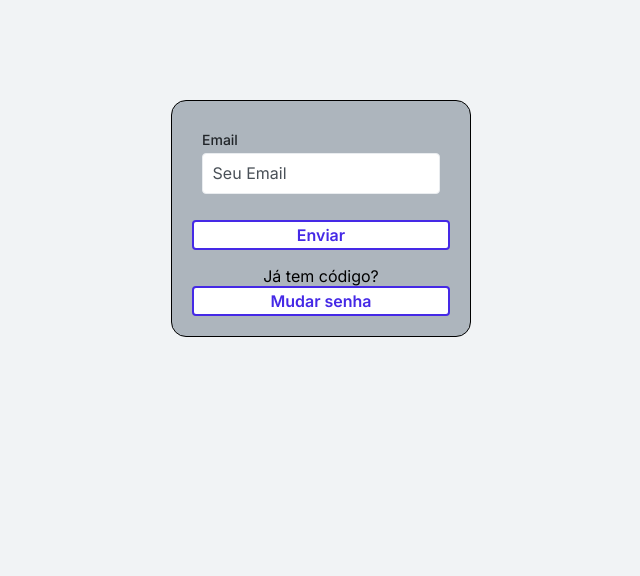
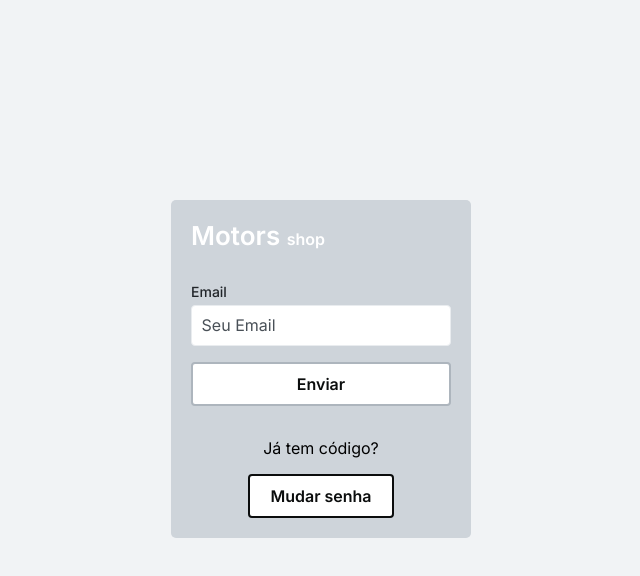
Before and after one commit to projeto-final-grupo07/frontend-project-ff-m6, a React (Create React App) app in the folder client/: page /recoverPassword in a window 1280 px wide. Shown: the top 576 px of the page, without its empty margins (319-959 px from the left). Built offline with nearby package versions, Linux system fonts and the light colour scheme.

Commit message:
fix: change and recover page css

```diff
--- a/client/src/pages/changePass/index.tsx
+++ b/client/src/pages/changePass/index.tsx
@@ -7,6 +7,7 @@ import { StyledContainer } from './style';
 import { StyledButton } from '../../styles/button';
 import api from '../../services';
 import { router } from '../../routes';
+import Logo from '../../components/Logo';
 
 export const ChangePassword = () => {
   const [load, setLoad] = useState(false);
@@ -34,9 +35,7 @@ export const ChangePassword = () => {
         setNotFound(false);
         router.navigate('/login');
       })
-      .catch((error) => {
-        console.log(error);
-
+      .catch(() => {
         setNotFound(true);
         setLoad(false);
       });
@@ -44,15 +43,19 @@ export const ChangePassword = () => {
 
   return (
     <StyledContainer>
+      <Logo white />
       {load ? (
         <>Loading...</>
       ) : (
-        <div>
+        <>
           <form onSubmit={handleSubmit(onSubmit)}>
-            {notFound && (
-              <p className='NotFound'>Email não cadastrado na base da dados, ou Token expirado</p>
-            )}
-            <Input label='Email' placeholder='Seu Email' registerName='email' register={register} />
+            <Input
+              type='email'
+              label='Email'
+              placeholder='Seu Email'
+              registerName='email'
+              register={register}
+            />
             {errors.email?.message && (
               <span className='error'>{errors.email.message as ReactNode}</span>
             )}
@@ -67,19 +70,26 @@ export const ChangePassword = () => {
               registerName='password'
               register={register}
             />
+            {notFound && (
+              <span className='NotFound'>
+                Email não cadastrado na base da dados, ou Token expirado
+              </span>
+            )}
             {errors.password?.message && (
               <span className='error'>{errors.password.message as ReactNode}</span>
             )}
-            <StyledButton buttonStyle='outlinedBrand1'>Enviar</StyledButton>
+            <StyledButton buttonStyle='outlined2'>Enviar</StyledButton>
+          </form>
+          <div className='btn2'>
             <p>Não tem código?</p>
-          </form>
             <StyledButton
               onClick={() => router.navigate('/recoverPassword')}
-            buttonStyle='outlinedBrand1'
+              buttonStyle='outlined'
             >
               Enviar código
             </StyledButton>
           </div>
+        </>
       )}
     </StyledContainer>
   );
--- a/client/src/pages/changePass/style.ts
+++ b/client/src/pages/changePass/style.ts
@@ -2,36 +2,44 @@ import styled from 'styled-components';
 
 export const StyledContainer = styled.div`
   display: flex;
-  margin: 100px auto;
-  padding: 10px;
+  flex-direction: column;
   justify-content: center;
 
-  border: 1px solid black;
-  border-radius: 15px;
-  background-color: #adb5bd;
-  width: 300px;
+  gap: 2rem;
+  margin: 15vh auto;
+  padding: 20px;
+
+  border-radius: 5px;
+  background-color: var(--grey5);
+  max-width: 300px;
 
   div {
     display: flex;
     flex-direction: column;
-    padding: 10px;
   }
 
   span {
-    color: red;
-  }
-
-  .NotFound {
+    color: var(--alert1);
     font-weight: bold;
   }
 
+  button {
+    width: 100%;
+    padding: 20px;
+  }
+  .btn2 {
+    display: flex;
+    align-items: center;
+    gap: 1rem;
+    button {
+      width: fit-content;
+    }
+  }
   form {
     display: flex;
     flex-direction: column;
-    align-items: center;
     gap: 1rem;
-
-    button {
+    input {
       width: 100%;
     }
   }
--- a/client/src/pages/recoverPass/index.tsx
+++ b/client/src/pages/recoverPass/index.tsx
@@ -7,6 +7,7 @@ import { StyledContainer } from './style';
 import { StyledButton } from '../../styles/button';
 import api from '../../services';
 import { router } from '../../routes';
+import Logo from '../../components/Logo';
 
 export const Recover = () => {
   const [load, setLoad] = useState(false);
@@ -27,40 +28,51 @@ export const Recover = () => {
     setLoad(true);
     api
       .post('/sendEmail', data)
-      .then((_) => {
+      .then(() => {
         setLoad(false);
         setNotFound(false);
         router.navigate('/changePassword');
       })
-      .catch((error) => {
+      .catch(() => {
         setNotFound(true);
         setLoad(false);
       });
   };
 
   return (
+    <>
       <StyledContainer>
+        <Logo white />
         {load ? (
           <>Loading...</>
         ) : (
-        <div>
+          <>
             <form onSubmit={handleSubmit(onSubmit)}>
-            {notFound && <p className='NotFound'>Email não cadastrado na base da dados</p>}
-            <Input label='Email' placeholder='Seu Email' registerName='email' register={register} />
+              <Input
+                type='email'
+                label='Email'
+                placeholder='Seu Email'
+                registerName='email'
+                register={register}
+              />
+              {notFound && <span>Email não cadastrado na base da dados</span>}
               {errors.email?.message && (
                 <span className='error'>{errors.email.message as ReactNode}</span>
               )}
-            <StyledButton buttonStyle='outlinedBrand1'>Enviar</StyledButton>
+              <StyledButton buttonStyle='outlined2'>Enviar</StyledButton>
+            </form>
+            <div className='btn2'>
               <p>Já tem código?</p>
-          </form>
               <StyledButton
                 onClick={() => router.navigate('/changePassword')}
-            buttonStyle='outlinedBrand1'
+                buttonStyle='outlined'
               >
                 Mudar senha
               </StyledButton>
             </div>
+          </>
         )}
       </StyledContainer>
+    </>
   );
 };
--- a/client/src/pages/recoverPass/style.ts
+++ b/client/src/pages/recoverPass/style.ts
@@ -2,36 +2,44 @@ import styled from 'styled-components';
 
 export const StyledContainer = styled.div`
   display: flex;
-  margin: 100px auto;
-  padding: 10px;
+  flex-direction: column;
   justify-content: center;
 
-  border: 1px solid black;
-  border-radius: 15px;
-  background-color: #adb5bd;
-  width: 300px;
+  gap: 2rem;
+  margin: 25vh auto;
+  padding: 20px;
+
+  border-radius: 5px;
+  background-color: var(--grey5);
+  max-width: 300px;
 
   div {
     display: flex;
     flex-direction: column;
-    padding: 10px;
   }
 
   span {
-    color: red;
-  }
-
-  .NotFound {
+    color: var(--alert1);
     font-weight: bold;
   }
 
+  button {
+    width: 100%;
+    padding: 20px;
+  }
+  .btn2 {
+    display: flex;
+    align-items: center;
+    gap: 1rem;
+    button {
+      width: fit-content;
+    }
+  }
   form {
     display: flex;
     flex-direction: column;
-    align-items: center;
     gap: 1rem;
-
-    button {
+    input {
       width: 100%;
     }
   }
```
Lines whose indentation alone changed are shown as unchanged.
